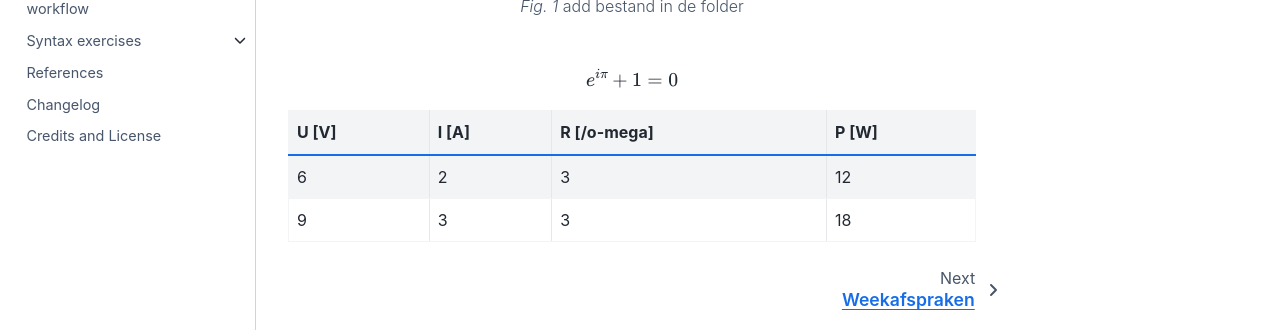
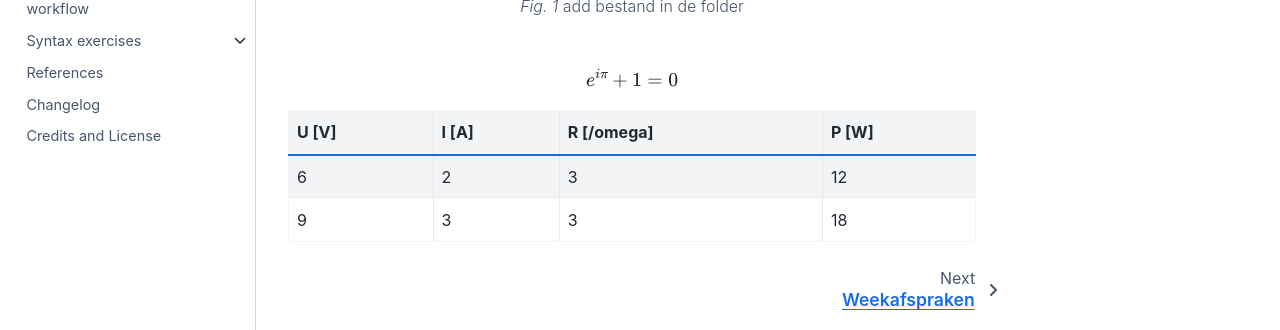
Before and after one commit to Youri-Silvano/Oefenen, a Jupyter Book: the page built from book/intro.md, in a window 1280 px wide. Shown: the part 464-794 px from the top of the page. Built offline with Jupyter Book 1.0.4 settings and Sphinx 7.4.7 and the Sphinx Book theme 1.1.4, drawn with Linux system fonts in a browser that asks for light colours; comment, search, counter and statistics services are not loaded.

Commit message:
Update intro.md

````diff
--- a/book/intro.md
+++ b/book/intro.md
@@ -14,7 +14,7 @@ add bestand in de folder
 ```
 $$ e^{i\pi} + 1 =0 $$
 
-|U [V]|I [A]|R [/o-mega]|P [W]|
+|U [V]|I [A]|R [/omega]|P [W]|
 |---|---|---|---|
 |6|2|3|12|
 |9|3|3|18|
````
